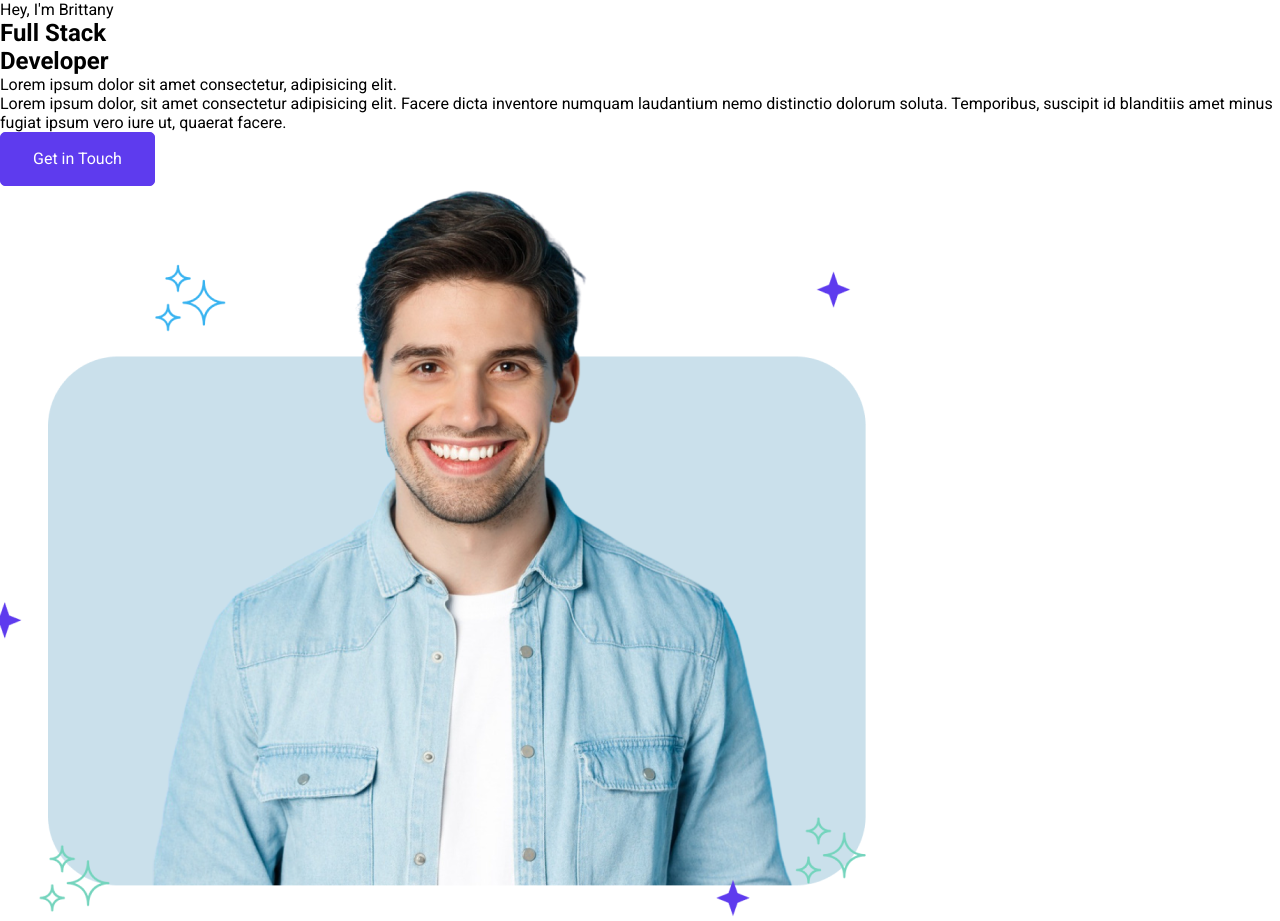
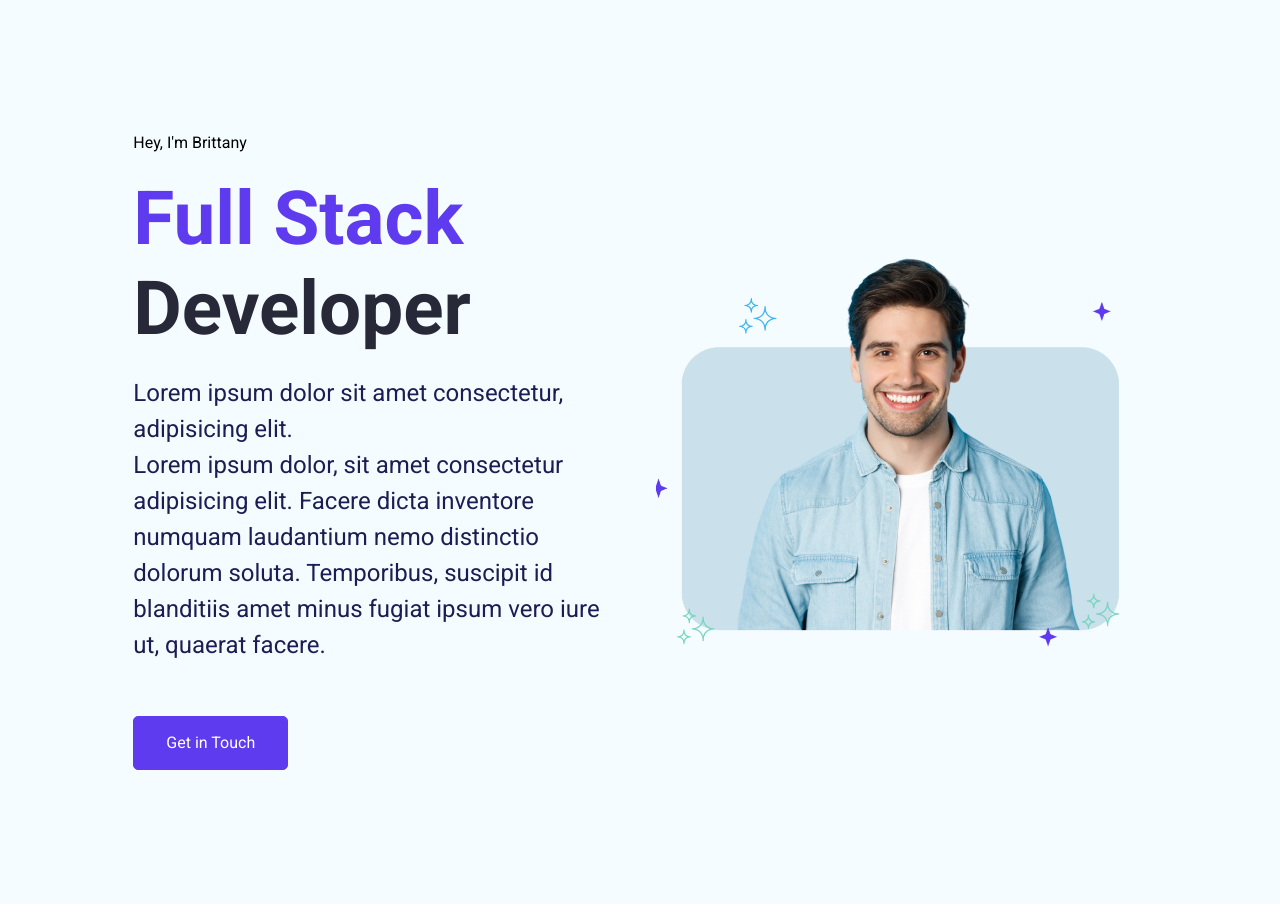
Before and after one commit to Haupt04/Porfolio-Website---React, a React (Create React App) app in the folder porfolio-website/: page / in a window 1280 px wide. Built offline with nearby package versions, Linux system fonts and the light colour scheme.

Commit message:
Completed CSS for Hero Section

```diff
--- a/porfolio-website/src/App.css
+++ b/porfolio-website/src/App.css
@@ -85,3 +85,149 @@ h1,h2,h3,h4,h5,h6,p{
   color: var(--github);
   background-color: var(--white);
 }
+
+/* Global Section Ends */
+
+/* Main Headings */
+
+/* Heading 1 */
+h1 {
+  font-size: 56px;
+  font-weight: 700;
+  line-height: 67px;
+}
+
+/* Heading 2 */
+h1 {
+  font-size: 48px;
+  font-weight: 700;
+  line-height: 58px;
+}
+
+/* Heading 3 */
+h1 {
+  font-size: 24px;
+  font-weight: 700;
+  line-height: 34px;
+}
+
+/* Paragraph */
+
+.text-lg {
+  color: var(--darkblue);
+  font-size: 18px;
+  font-style:normal;
+  font-weight:400;
+  line-height: 27px;
+}
+
+.text-md {
+  color: var(--darkblue);
+  font-size: 16px;
+  font-style:normal;
+  font-weight:400;
+  line-height: 24px;
+}
+
+.text-sm {
+  color: var(--black);
+  font-size: 14px;
+  font-style:normal;
+  font-weight:400;
+  line-height: 21px;
+}
+
+/* Section Title  */
+/* Skills and About Me  */
+
+.section--title{
+  color: var(--heading-color);
+  font-size: 21px;
+  text-align: center;
+  font-style: normal;
+  font-weight: 600;
+  line-height: 32px;
+  display:flex;
+  align-items: flex-start;
+}
+
+/* Porfolio,Testimonial and Contact Me  */
+
+.section--title{
+  color: var(--heading-color);
+  font-size: 21px;
+  text-align: center;
+  font-style: normal;
+  font-weight: 600;
+  line-height: 32px;
+  display:flex;
+  align-items: flex-start;
+}
+
+.sub--title{
+  color: var(--heading-color);
+  font-size: 16px;
+  font-weight: 600;
+  line-height: 24px;
+}
+
+/* Section Title Ends  */
+
+/* Hero Section Style  */
+.hero--section {
+  display:grid;
+  grid-template-columns:  repeat(2,1fr);
+  padding: 133.333px 133.333px;
+  align-items: center;
+  justify-content: space-between;
+  gap: 32px;
+  background-color: var(--bg-shade);
+}
+
+.hero--section--content--box {
+  display: flex;
+  flex-direction: column;
+  align-items: flex-start;
+  gap: 32px;
+}
+
+.hero--section--content{
+  display: flex;
+  flex-direction: column;
+  align-items: flex-start;
+  gap: 21.333px;
+}
+
+.hero--section--content--box > button {
+  margin-top: 21.333px;
+}
+
+.hero--section--title {
+  color: var(--heading-color);
+  font-size: 74.667px;
+  font-weight: 700;
+  line-height: 90px;
+  align-self: stretch;
+}
+
+.hero--section--title--color {
+  color: var(--primary);
+}
+
+.hero--section--description {
+  color: var(--darkblue);
+  font-size: 24px;
+  font-weight: 400;
+  line-height: 36px;
+}
+
+.hero--section--img {
+  display: flex;
+}
+
+.hero--section--img > img {
+  width: 100%;
+  height: 100%;
+}
+
+/* Hero Section Sytle Ends  */
--- a/porfolio-website/src/Pages/Home/HeroSection.jsx
+++ b/porfolio-website/src/Pages/Home/HeroSection.jsx
@@ -1,11 +1,11 @@
 export default function HeroSection() {
     return (
         <section id="heroSection" className="hero--section">
-            <div className="hero--section--content-box">
-                <div className="hero--section-content">
+            <div className="hero--section--content--box">
+                <div className="hero--section--content">
                     <p className="section-title">Hey, I'm Brittany</p>
                     <h1 className="hero--section--title">
-                        <span className="hero-section-title--color">Full Stack</span>{" "}
+                        <span className="hero--section--title--color">Full Stack</span>{" "}
                         <br />
                         Developer
                     </h1>
```
